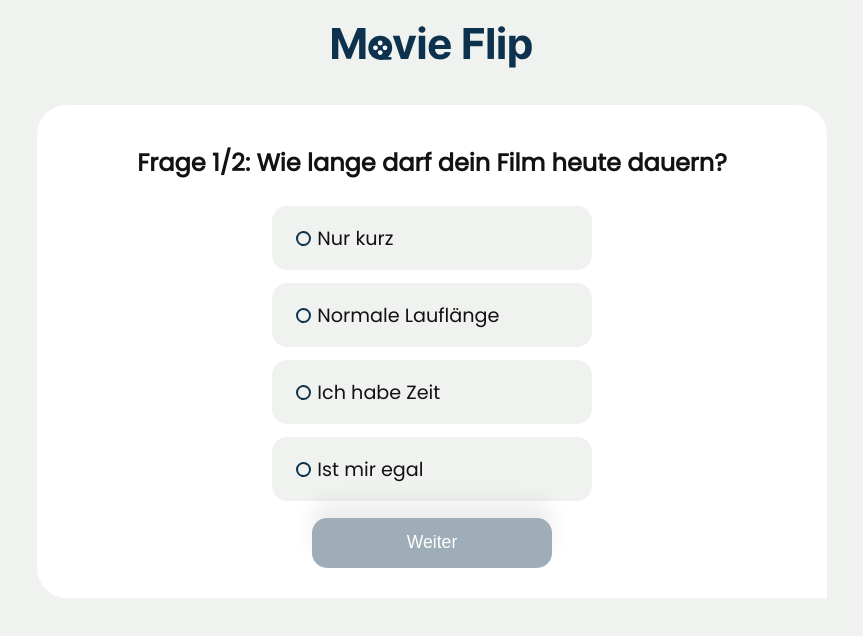
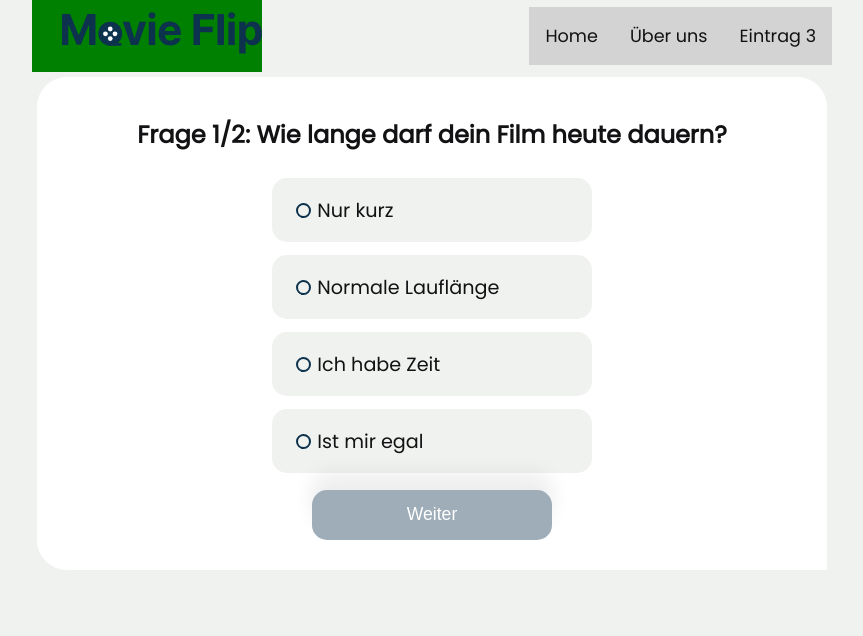
Before and after one commit to flipkoehler/capstone-project-ts, a Next.js app: page /quiz in a window 1280 px wide. Shown: the top 636 px of the page, without its empty margins (208-1071 px from the left). Built offline with nearby package versions, Linux system fonts and the light colour scheme; no server answers; the database is empty.

Commit message:
add a menu to the page

```diff
--- a/components/Header/Header.js
+++ b/components/Header/Header.js
@@ -2,9 +2,18 @@
 import Image from "next/image";
 import Link from "next/link";
 import styled from "styled-components";
+import Navigation from "../Navigation/Navigation";
+import { useState } from "react";
 
 export default function Header() {
+  const [menuIsOpen, setMenuIsOpen] = useState(true);
+
+  function handleMenuIcon() {
+    setMenuIsOpen(!menuIsOpen);
+  }
+
   return (
+    <StyledHeader>
       <StyledLogoDiv>
         <Link href="/">
           <Image
@@ -16,18 +25,46 @@ export default function Header() {
           />
         </Link>
       </StyledLogoDiv>
+      <StyledBurgerImage
+        src={"/images/clarity_menu-line.svg"}
+        alt="Menu Icon"
+        width={40}
+        height={40}
+        onClick={() => handleMenuIcon()}
+      />
+      <Navigation menuIsOpen={menuIsOpen} />
+    </StyledHeader>
   );
 }
 const StyledLogoDiv = styled.div`
   display: flex;
   align-items: center;
-  justify-content: center;
-  height: 100px;
+  justify-content: flex-start;
+  height: 4.5rem;
+  padding-left: 30px;
+  background-color: green;
 `;
 
-const StyledImage = styled(Image)`
-  width: 200px;
+const StyledHeader = styled.div`
   display: flex;
+  justify-content: space-between;
   align-items: center;
-  justify-content: center;
+  @media (max-width: 550px) {
+    width: 100%;
+    flex-direction: column;
+  }
 `;
+
+const StyledBurgerImage = styled(Image)`
+  position: absolute;
+  right: 5px;
+  background-color: lightblue;
+  flex-direction: column;
+  justify-content: space-between;
+  align-items: flex-end;
+  display: none;
+
+  @media (max-width: 550px) {
+    display: flex;
+  }
+`;
--- /dev/null
+++ b/components/Navigation/Navigation.js
@@ -0,0 +1,55 @@
+import Link from "next/link";
+import styled from "styled-components";
+
+export default function Navigation({ menuIsOpen }) {
+  console.log(menuIsOpen);
+  //   const status = menuIsOpen === true ? "huhu" : "testi";
+
+  return (
+    <StyledNav menuIsOpen={menuIsOpen}>
+      <StyledUl>
+        <li>
+          <StyledLink href={"#"}>Home</StyledLink>
+        </li>
+        <li>
+          <StyledLink href={"#"}>Über uns</StyledLink>
+        </li>
+        <li>
+          <StyledLink href={"#"}>Eintrag 3</StyledLink>
+        </li>
+      </StyledUl>
+    </StyledNav>
+  );
+}
+
+const StyledUl = styled.ul`
+  margin: 0;
+  padding: 0;
+  display: flex;
+  list-style: none;
+  @media (max-width: 550px) {
+    width: 100%;
+    flex-direction: column;
+  }
+`;
+
+const StyledNav = styled.nav`
+  background-color: lightgray;
+  display: flex;
+  @media (max-width: 550px) {
+    display: ${(props) => (props.menuIsOpen ? "none" : "flex")};
+  }
+`;
+
+const StyledLink = styled(Link)`
+  font-size: 1.1rem;
+  text-decoration: none;
+  color: var(--smokeyBlack);
+  padding: 1rem;
+  display: block;
+  text-align: center;
+
+  &:hover {
+    text-decoration: underline;
+  }
+`;
```
Also changed, not shown: public/images/clarity_menu-line.svg (added). Lines whose indentation alone changed are shown as unchanged.
